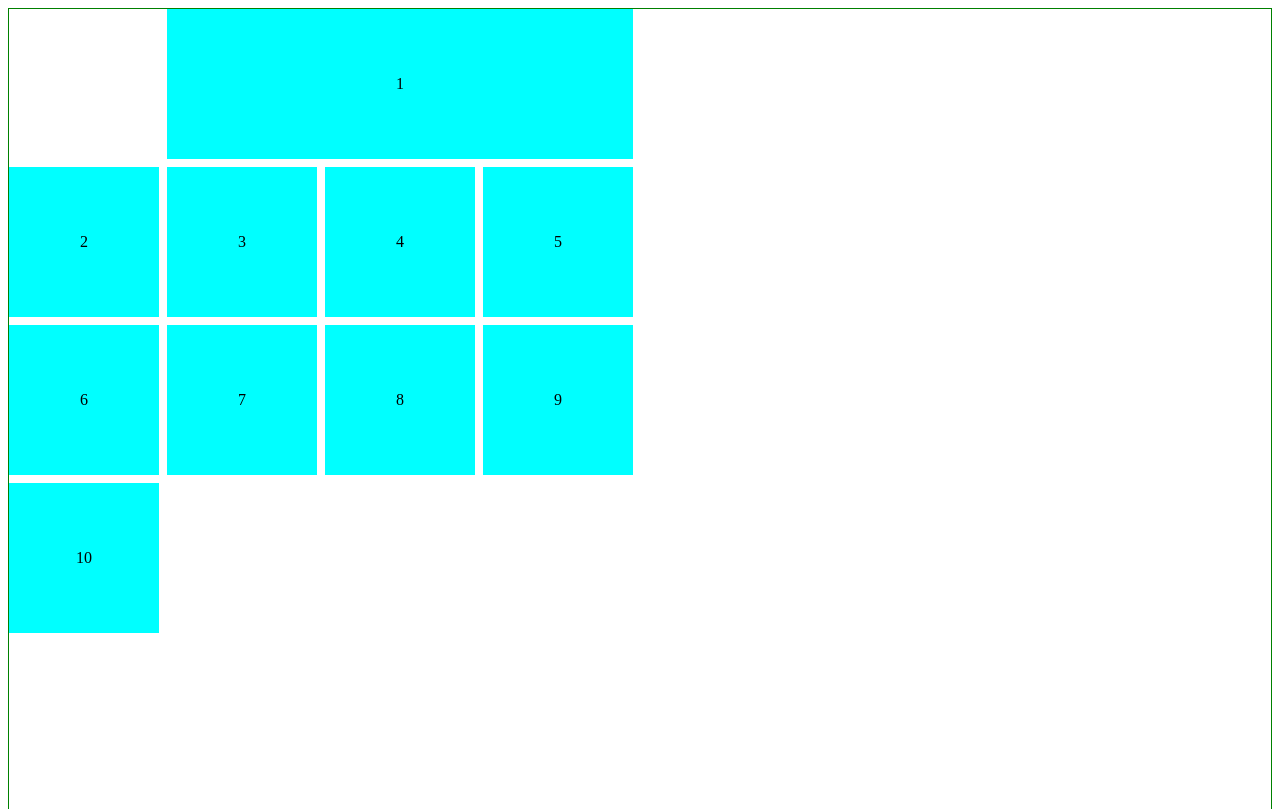
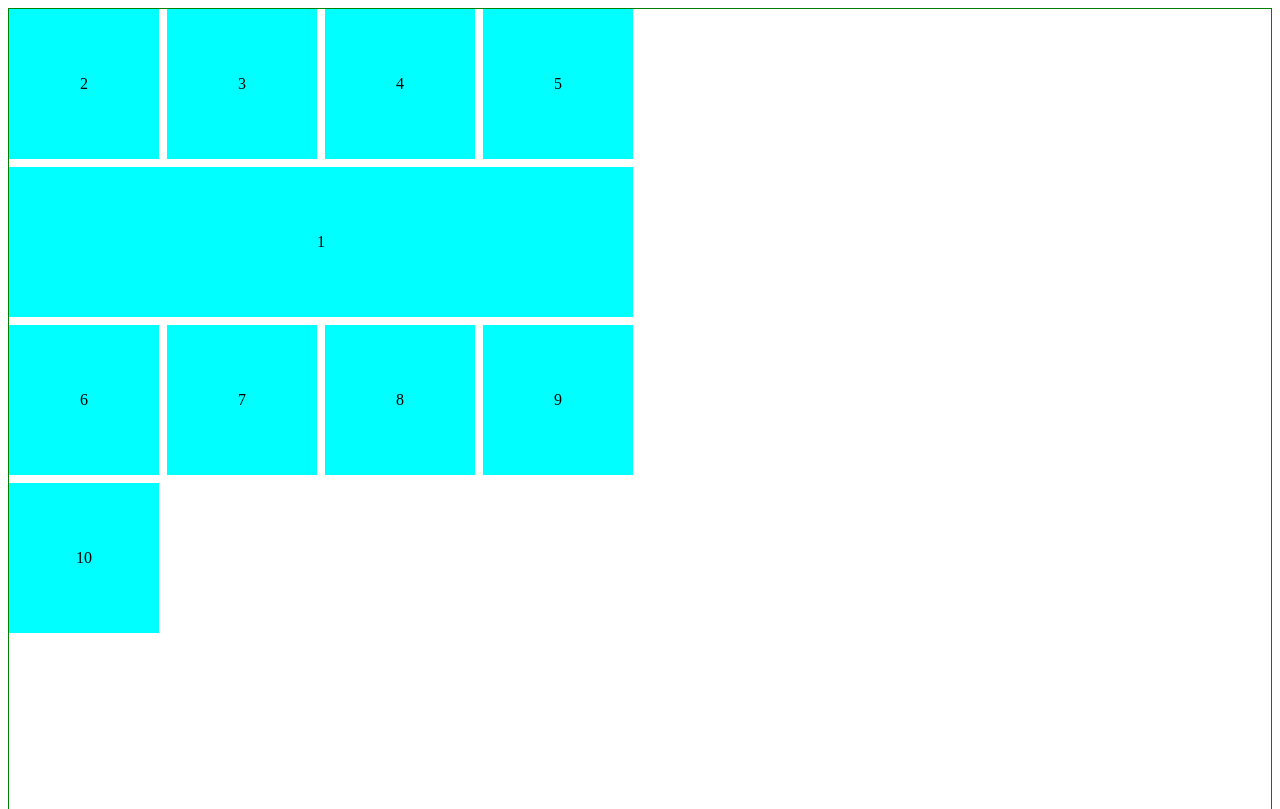
Before and after one commit to GummerD/grids, a plain HTML site: page index.html in a window 1280 px wide. Shown: the top 809 px of the page. Drawn offline with Linux system fonts and the light colour scheme.

Commit message:
1.11.2 Растягивание элемента по строкам.
.item:first-child{
    grid-column: 1 / -1;
    grid-row: 2 / 3 ;
}

из этого правила видно, что элемнт растянут с 1 попоследнюю колонку
во 2-ой по 3-ю строку.

```diff
--- a/css/style.css
+++ b/css/style.css
@@ -16,5 +16,6 @@
 }
 
 .item:first-child{
-    grid-column: 2 / -1;
+    grid-column: 1 / -1;
+    grid-row: 2 / 3 ;
 }
```
